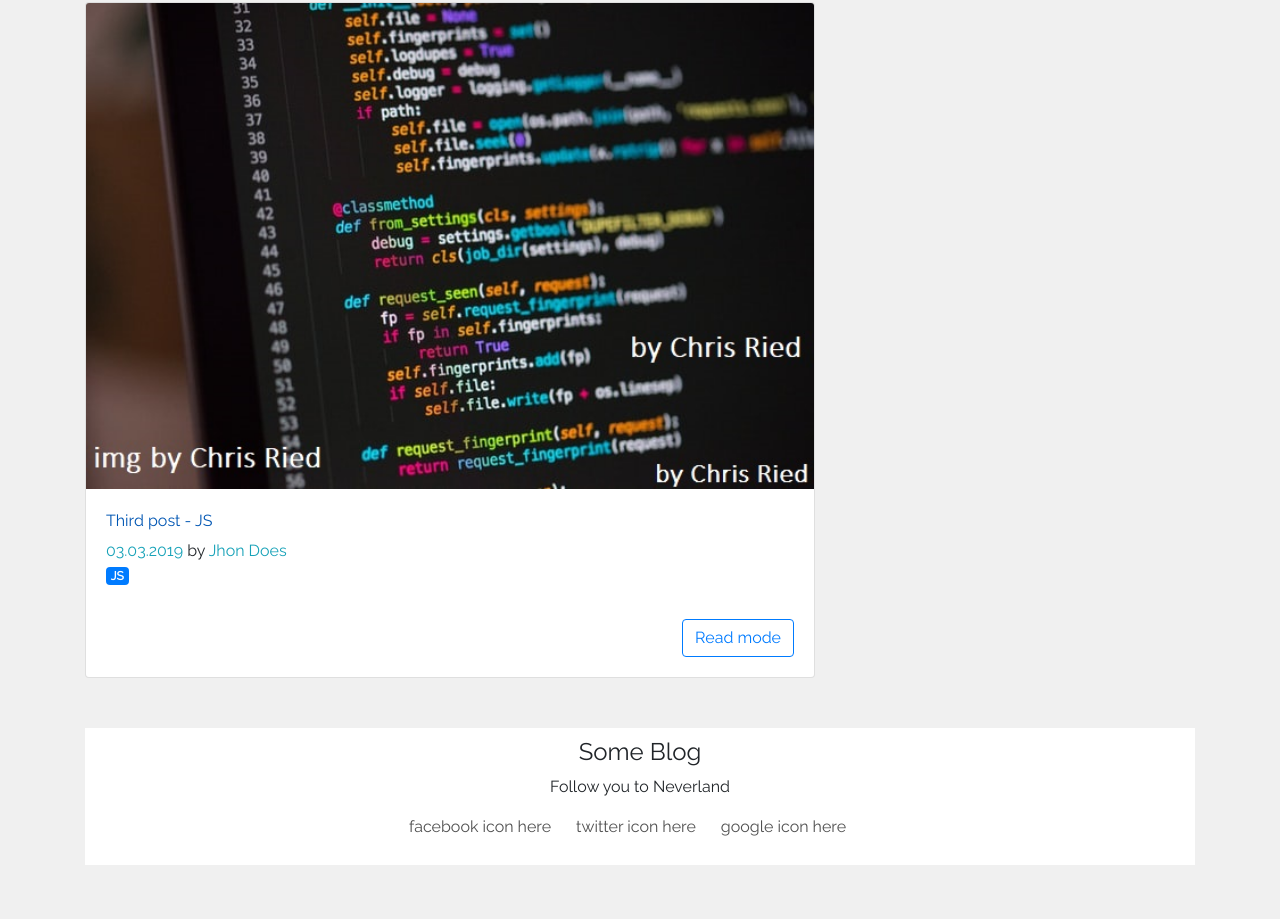
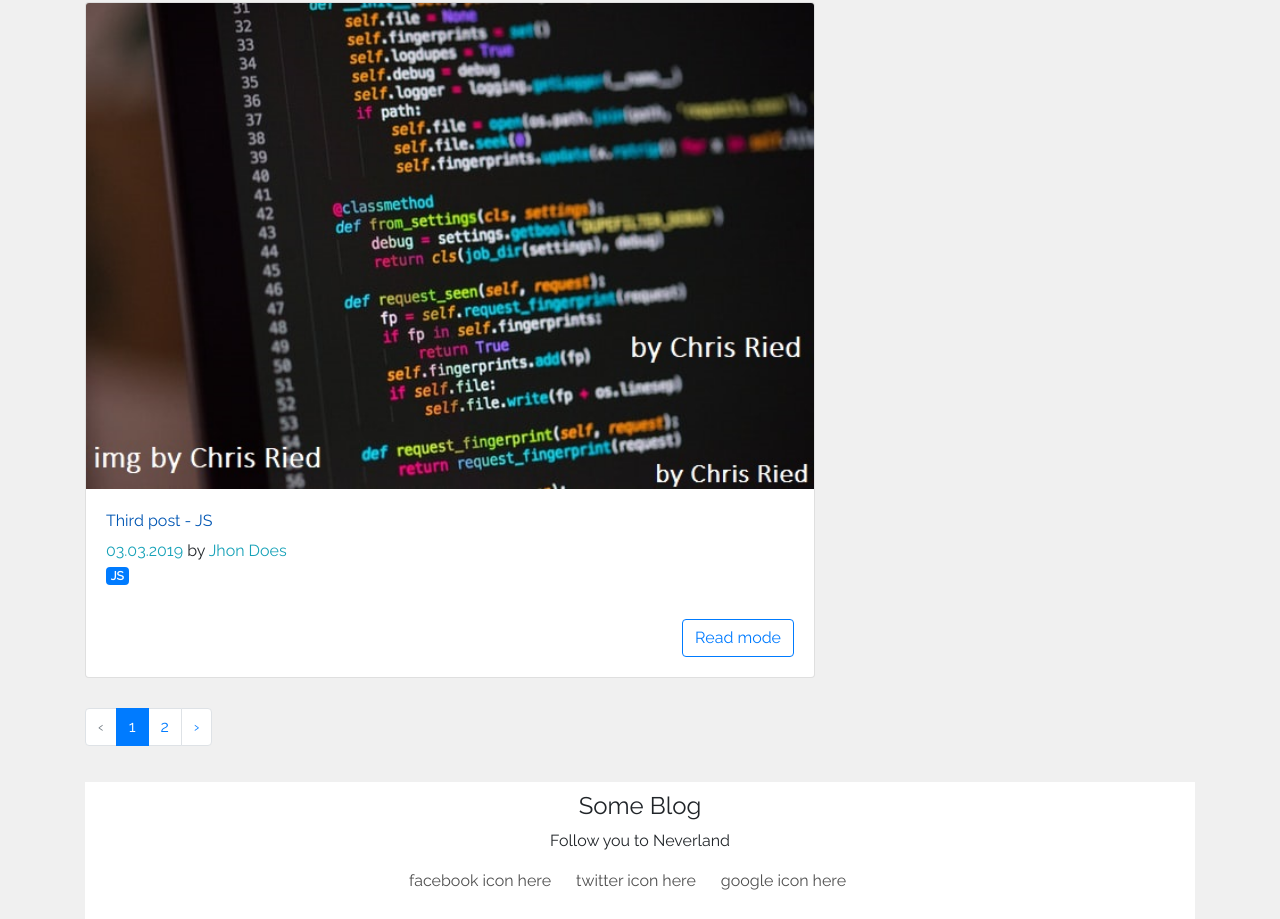
Before and after one commit to MarianBrinza/gatsby_blog_classsed, a Gatsby site: page / in a window 1280 px wide. Shown: the part 1537-2456 px from the top of the page. Before the commit the page ends 2402 px from the top, so only its background shows below. Built offline with nearby package versions, Linux system fonts and the light colour scheme; Gatsby itself is replaced by a stand-in of ours.

Commit message:
use pagination component on index page

```diff
--- a/src/pages/index.js
+++ b/src/pages/index.js
@@ -3,14 +3,20 @@ import Layout from '../components/layout';
 import SEO from '../components/seo';
 import { graphql, StaticQuery } from 'gatsby';
 import Post from '../components/post';
+import PaginationLinks from '../components/paginationLinks';
 
-const IndexPage = () => (
+const IndexPage = () => {
+  const postPerPage = 3;
+  let numberOfPages;
+  return (
     <Layout pageTitle='Home page'>
       <SEO title="Home"/>
 
       <StaticQuery
         query={indexQuery}
         render={(data) => {
+          numberOfPages = Math.ceil(data.allMarkdownRemark.totalCount / postPerPage);
+
           return (
             <div>
               {
@@ -31,6 +37,7 @@ const IndexPage = () => (
                   );
                 })
               }
+              <PaginationLinks currentPage={1} numberOfPages={numberOfPages}/>
             </div>
           );
         }}
@@ -38,6 +45,7 @@ const IndexPage = () => (
 
     </Layout>
   );
+};
 
 const indexQuery = graphql`
     query query1 {
@@ -48,6 +56,7 @@ const indexQuery = graphql`
             }
             limit: 3
         ){
+            totalCount
             edges {
                 node {
                     id
```
Lines whose indentation alone changed are shown as unchanged.
